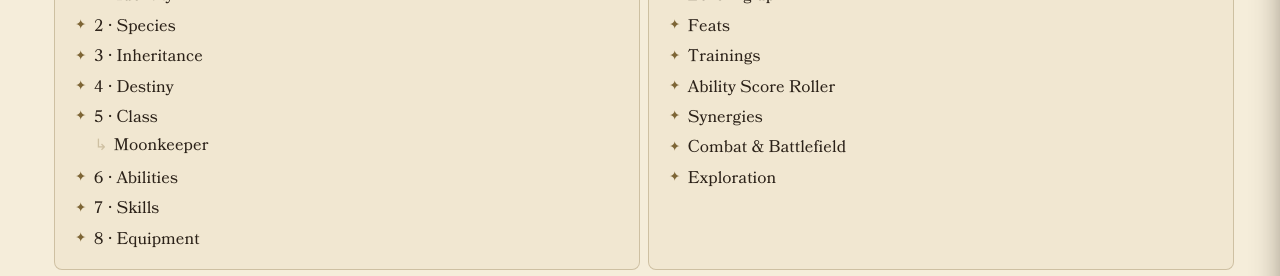
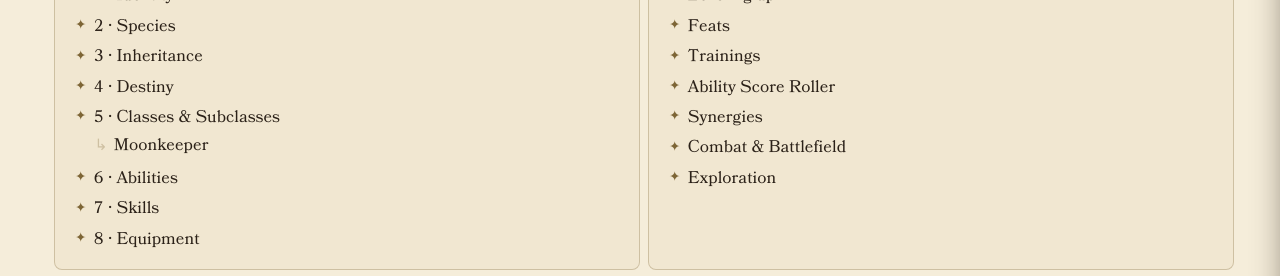
Before and after one commit to Noirchicot/fh-phb, an MkDocs documentation site: the page built from docs/rules.md, in a window 1280 px wide and 900 px high, scrolled down 526 px. Shown: the part 151-427 px from the top of the window. Built offline with MkDocs 1.6.1 and Material for MkDocs 9.7.7, drawn with Linux system fonts in a browser that asks for light colours.

Commit message:
L'étape 5 s'appelle « Classes & Subclasses »
Eric, 2026-09-04. Deux endroits, et deux seulement : la page `rules.md` et le nav
joueur de `mkdocs.yml`. Ce sont les deux endroits où un joueur LIT cette étiquette.

⛔ TROIS AUTRES OCCURRENCES DE « 5 · Class » N'ONT PAS ÉTÉ TOUCHÉES, et c'est un
   choix, pas un oubli : `bible/sections/5-class.md`, son titre H1, et sa ligne de
   nav. Elles nomment une page de la BIBLE — le bilan des règles de l'écran des
   classes, tenu par le siège architecte. Renommer son entrée de nav sans renommer
   le titre de la page fabriquerait un désaccord entre le menu et la page ; et
   renommer la page appartient à celui qui la produit. À porter à Eric, pas à
   deviner ici.

⛔ Le titre du chapitre (`# Classes`) n'a pas bougé non plus : il vient de la table
   `MAP` de `sync_from_vault.py`, et le mot d'Eric était « Class » au singulier —
   c'est l'étiquette d'étape, pas le titre du chapitre.

Co-Authored-By: Claude Opus 5 <noreply@anthropic.com>

```diff
--- a/docs/rules.md
+++ b/docs/rules.md
@@ -29,7 +29,7 @@ hide:
     - [2 · Species](chapters/species.md)
     - [3 · Inheritance](chapters/inheritance.md)
     - [4 · Destiny](chapters/fates-hand-mechanic.md)
-    - [5 · Class](chapters/classes.md)
+    - [5 · Classes & Subclasses](chapters/classes.md)
         - [Moonkeeper](chapters/moonkeeper.md)
     - [6 · Abilities](chapters/ability-scores.md)
     - [7 · Skills](chapters/skills-and-tools.md)
--- a/mkdocs.yml
+++ b/mkdocs.yml
@@ -119,7 +119,7 @@ nav:
     - 2 · Species: chapters/species.md
     - 3 · Inheritance: chapters/inheritance.md
     - 4 · Destiny & Arcana: chapters/fates-hand-mechanic.md
-    - 5 · Class: chapters/classes.md
+    - 5 · Classes & Subclasses: chapters/classes.md
     - Moonkeeper: chapters/moonkeeper.md
     - College of Banners: chapters/college-of-banners.md
     - Silent Blade: chapters/silent-blade.md
```
